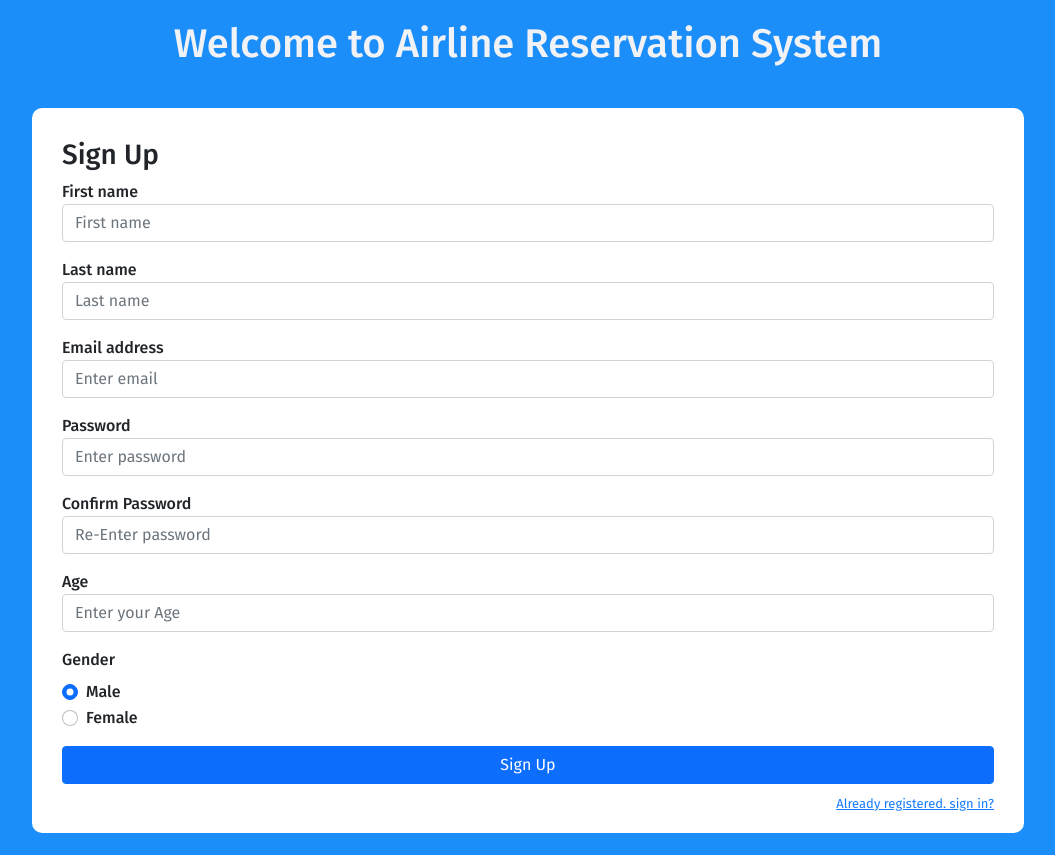
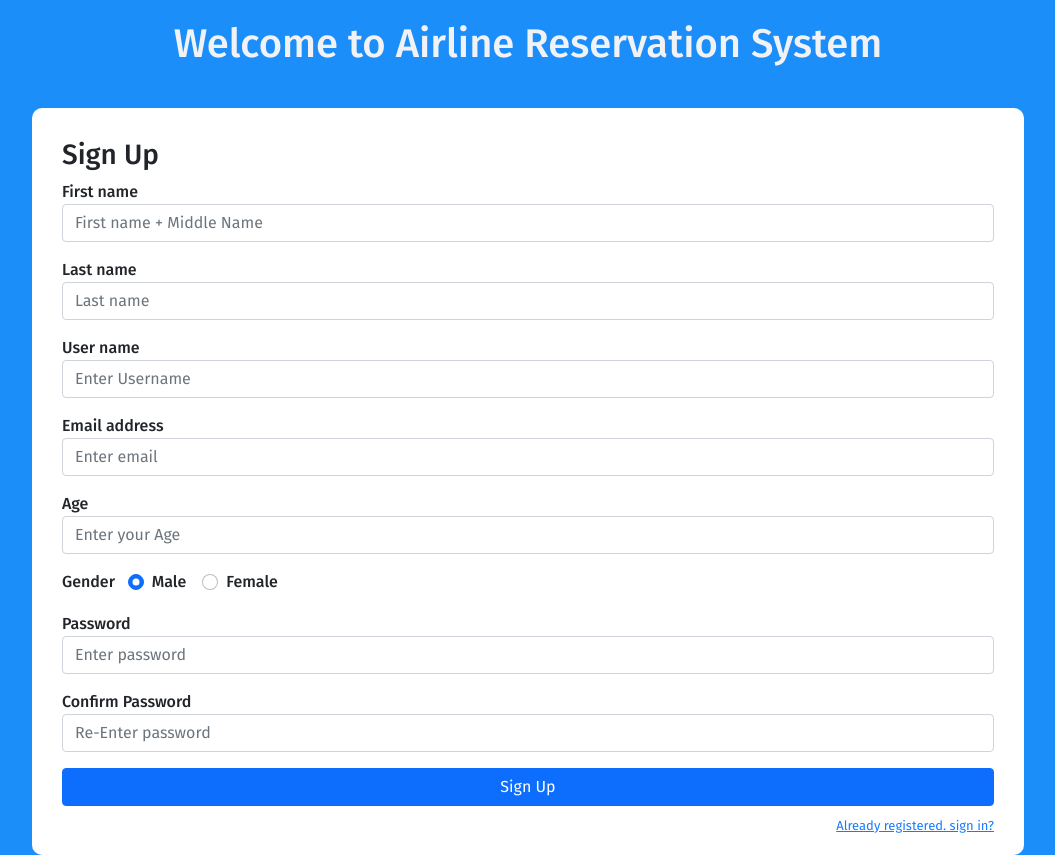
Before and after one commit to fazer1929/airline-reservation, a React (Create React App) app: page /signup in a window 1280 px wide. Shown: the whole page, without its empty margins (112-1167 px from the left). Before the commit the page ends 833 px from the top, so only its background shows below. Built offline with nearby package versions, Linux system fonts and the light colour scheme.

Commit message:
username addition and radio in row

```diff
--- a/src/Login.jsx
+++ b/src/Login.jsx
@@ -27,20 +27,20 @@ function Login() {
       <form style={formStyle}>
         <h3>Sign In</h3>
 
-        <div class="form-check mt-2">
+        <div class="form-check form-check-inline">
           <input class="form-check-input" onClick={() => toogleAdmin()} type="radio" name="radioUserAdmin" id="radioUser" checked />
           <label class="form-check-label" for="radioAdmin">
             User
           </label>
         </div>
-        <div class="form-check mb-2">
+        <div class="form-check form-check-inline">
           <input ref={radioRef} onClick={() => toogleAdmin()} class="form-check-input" type="radio" name="radioUserAdmin" id="radioAdmin" />
           <label class="form-check-label" for="radioAdmin">
             Admin
           </label>
         </div>
 
-        <div className="mb-3">
+        <div className="mb-3 mt-3">
           <label>User Name</label>
           <input
             type="text"
--- a/src/Register.jsx
+++ b/src/Register.jsx
@@ -26,12 +26,16 @@ function Register() {
           <input
             type="text"
             className="form-control"
-            placeholder="First name"
+            placeholder="First name + Middle Name"
           />
         </div>
         <div className="mb-3">
           <label>Last name</label>
           <input type="text" className="form-control" placeholder="Last name" />
+        </div>
+        <div className="mb-3">
+          <label>User name</label>
+          <input type="text" className="form-control" placeholder="Enter Username" />
         </div>
         <div className="mb-3">
           <label>Email address</label>
@@ -40,6 +44,29 @@ function Register() {
             className="form-control"
             placeholder="Enter email"
           />
+        </div>
+        <div className="mb-3">
+          <label>Age</label>
+          <input
+            type="number"
+            className="form-control"
+            placeholder="Enter your Age"
+          />
+        </div>
+        <div className="mb-3">
+          <label>Gender</label>&nbsp;&nbsp;&nbsp;
+            <div class="form-check form-check-inline">
+              <input class="form-check-input" type="radio" name="radioGender" id="radioMale" checked />
+              <label class="form-check-label" for="radioMale">
+                Male
+              </label>
+            </div>
+            <div class="form-check form-check-inline">
+              <input class="form-check-input" type="radio" name="radioGender" id="radioFemale" />
+              <label class="form-check-label" for="radioFemale">
+                Female
+              </label>
+            </div>
         </div>
         <div className="mb-3">
           <label>Password</label>
@@ -57,29 +84,6 @@ function Register() {
             placeholder="Re-Enter password"
           />
         </div>
-        <div className="mb-3">
-          <label>Age</label>
-          <input
-            type="number"
-            className="form-control"
-            placeholder="Enter your Age"
-          />
-        </div>
-        <div className="mb-3">
-          <label>Gender</label>
-            <div class="form-check mt-2">
-              <input class="form-check-input" type="radio" name="radioGender" id="radioMale" checked />
-              <label class="form-check-label" for="radioMale">
-                Male
-              </label>
-            </div>
-            <div class="form-check mb-2">
-              <input class="form-check-input" type="radio" name="radioGender" id="radioFemale" />
-              <label class="form-check-label" for="radioFemale">
-                Female
-              </label>
-            </div>
-        </div>
         <div className="d-grid">
           <button type="submit" className="btn btn-primary">
             Sign Up
@@ -94,4 +98,4 @@ function Register() {
     )
   }
 
-  export default Register
+  export default Register;
```
